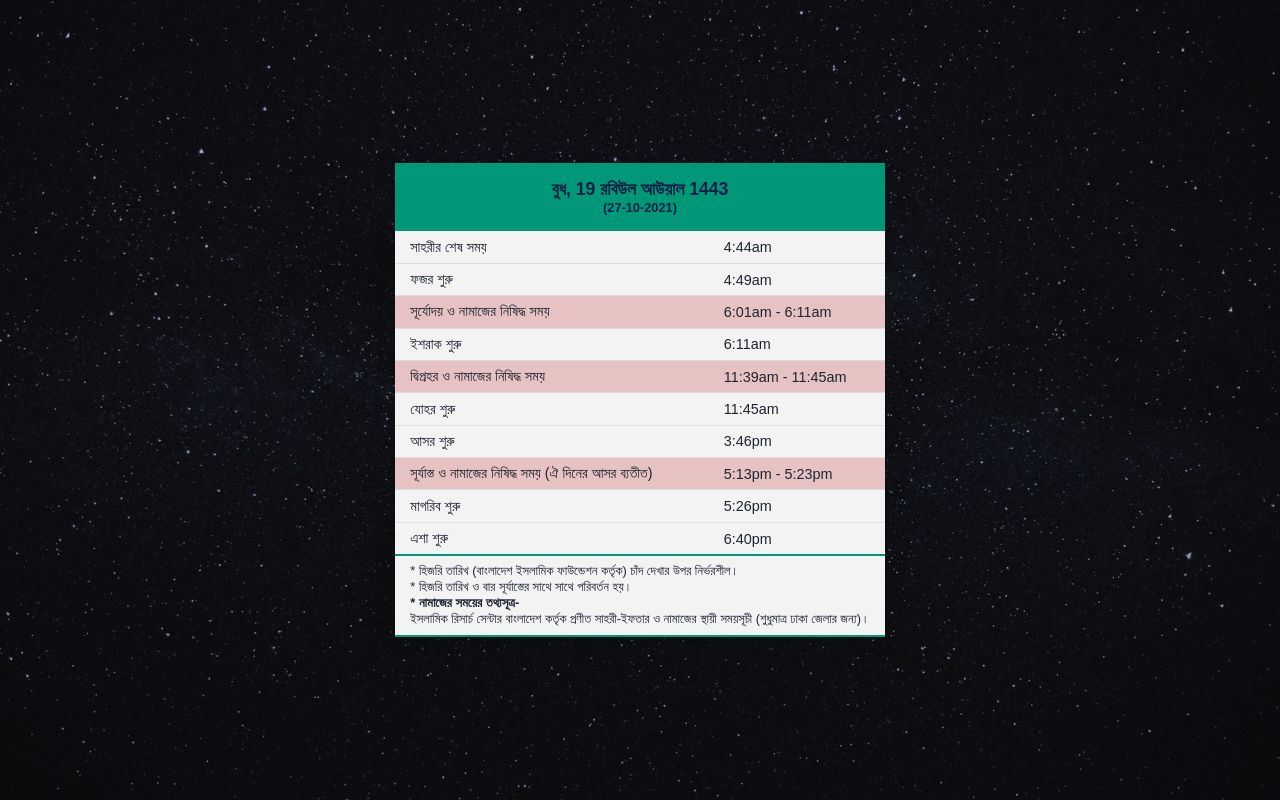
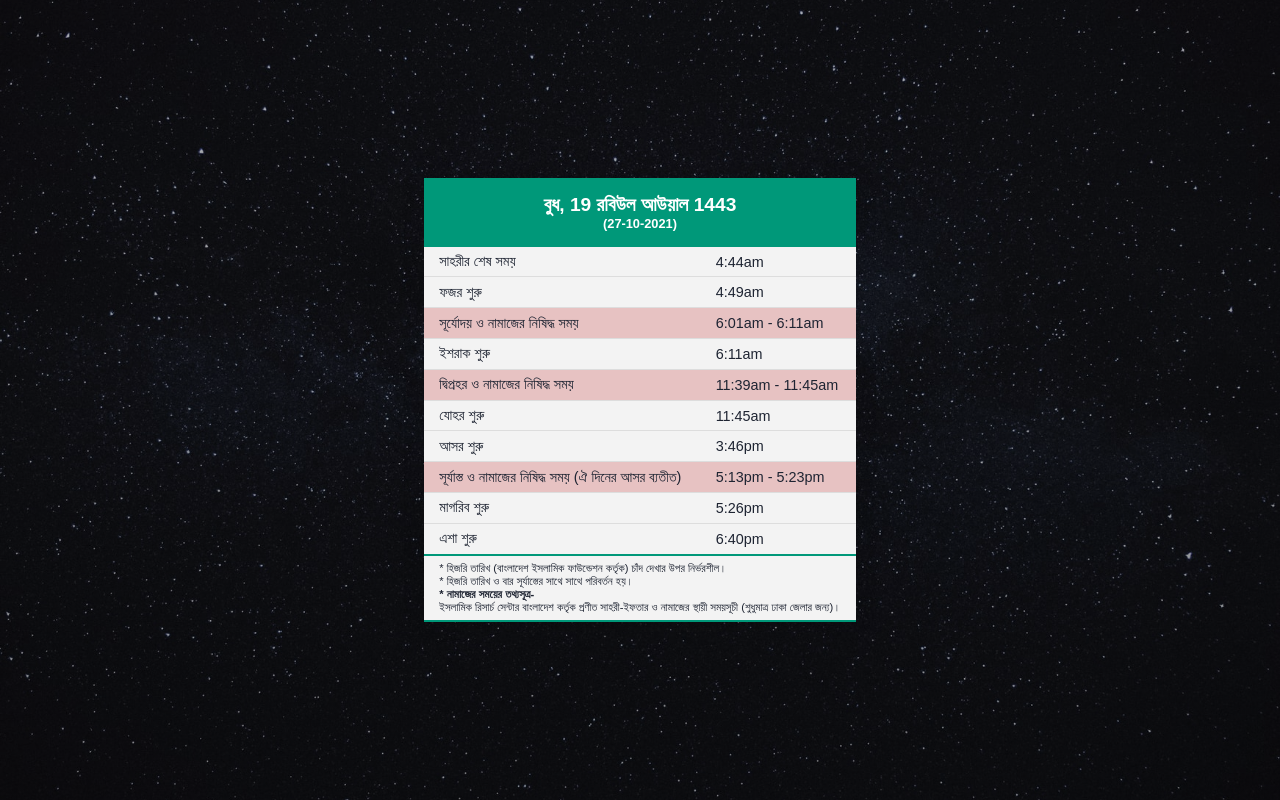
Before and after one commit to JawadN00r/Islamic-Times-PWA, a website: page index.html in a window 1280 px wide. Drawn offline with nearby package versions, Linux system fonts and the light colour scheme; files that its build step writes are made by us from their sources.

Commit message:
style updated

```diff
--- a/styles/style.scss
+++ b/styles/style.scss
@@ -106,7 +106,7 @@ body,
         }
 
         #date-hijri {
-            font-size: 1.1rem;
+            font-size: 1.2rem;
         }
 
         #date-english {
@@ -135,7 +135,7 @@ body,
             border-bottom: 2px solid #009879;
             border-top: 2px solid #009879;
             text-align: left;
-            font-size: 0.8rem;
+            font-size: 0.7rem;
         }
 
 
@@ -195,7 +195,7 @@ body,
 
             th {
                 padding: 2vh 15px;
-                color: #0a1f44;
+                // color: #0a1f44;
             }
         }
 
@@ -205,7 +205,7 @@ body,
             }
 
             td {
-                padding: 0.9vh 15px;
+                padding: 0.8vh 15px;
             }
         }
     }
```
